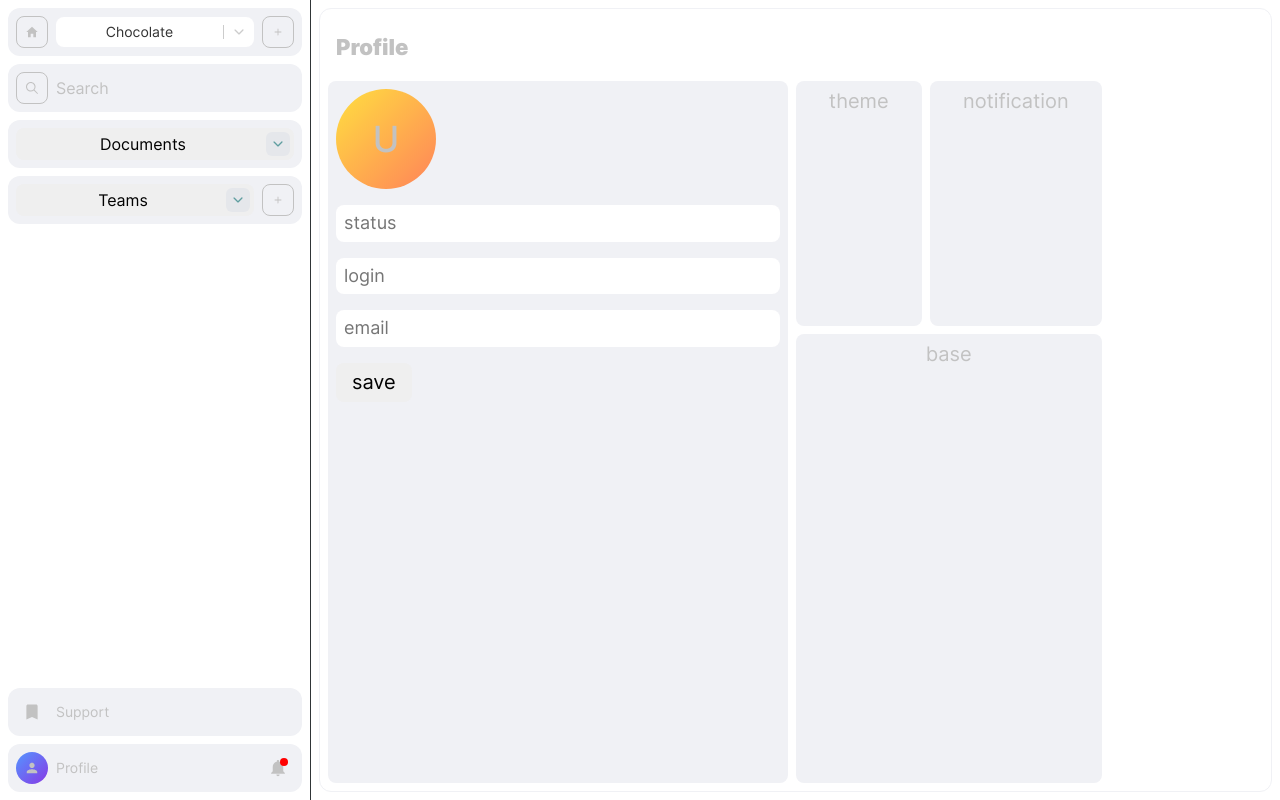
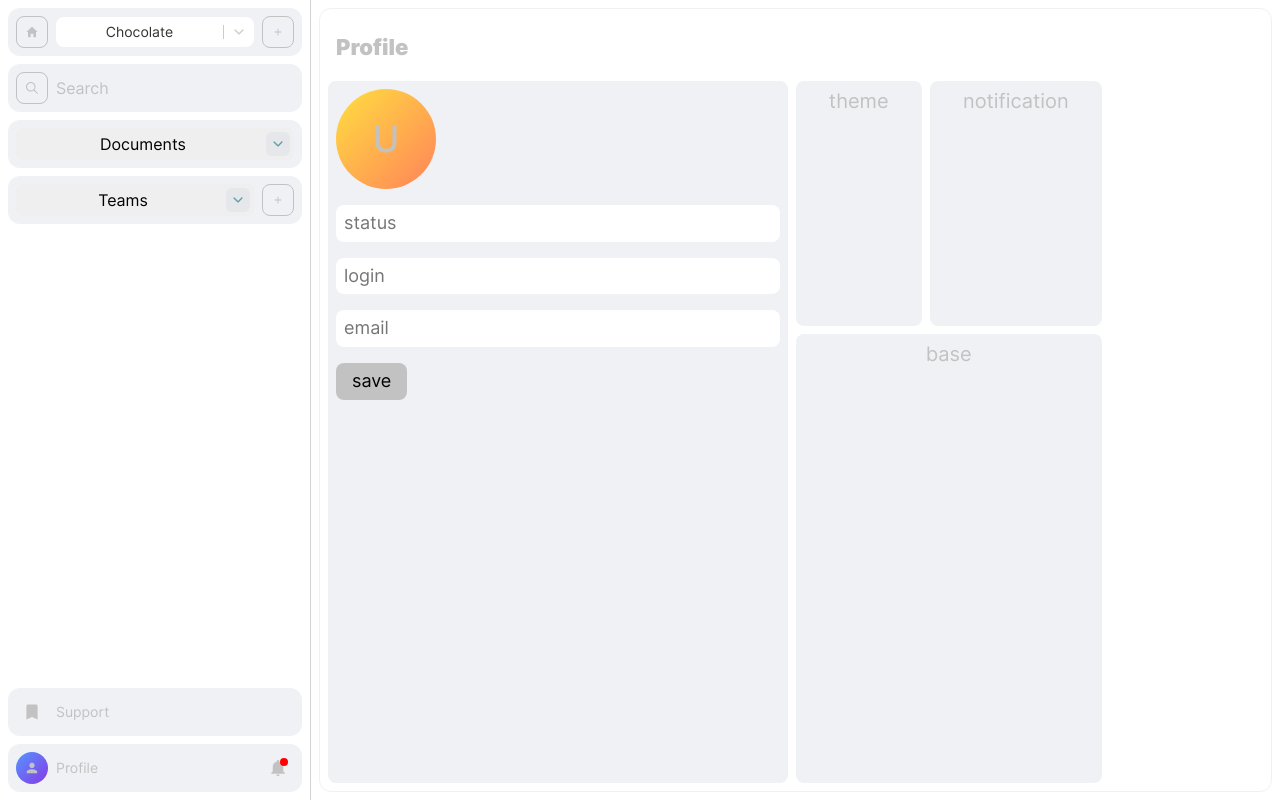
Before and after one commit to entools/tools.interface, a React (Vite) app: page /profile in a window 1280 px wide. Built offline with nearby package versions, Linux system fonts and the light colour scheme.

Commit message:
fix: css

```diff
--- a/src/components/sidebar/sidebar.module.css
+++ b/src/components/sidebar/sidebar.module.css
@@ -6,7 +6,7 @@
   flex-shrink: 0;
   min-width: 64px;
   max-width: 40%;
-  border-right: solid 1px #303537;
+  border-right: solid 1px var(--sidebar-border-color);
   margin: 0;
   padding: 0;
   height: 100vh;
--- a/src/styles/app.css
+++ b/src/styles/app.css
@@ -38,6 +38,9 @@
   border-radius: 8px;
   border: none;
   cursor: pointer;
+  background-color: var(--button-background-color);
+  color: var(--button-font-color);
+  font-size: 18px;
 }
 
 .input {
--- a/src/styles/root.css
+++ b/src/styles/root.css
@@ -13,6 +13,9 @@
   --button-border: 1px solid #e5e7eb;
   --block-background: #303537;
   --button-background: #303537;
+  --sidebar-border-color: #303537;
+  --button-background-color: #efefef;
+  --button-font-color: #000;
 }
 
 a {
@@ -27,5 +30,8 @@ a {
     --button-border: 1px solid #c2c2c2;
     --block-background: #f0f1f5;
     --button-background: #f0f1f5;
+    --sidebar-border-color: #d0d4d6;
+    --button-background-color: #c2c2c2;
+    --button-font-color: #000;
   }
 }
```
